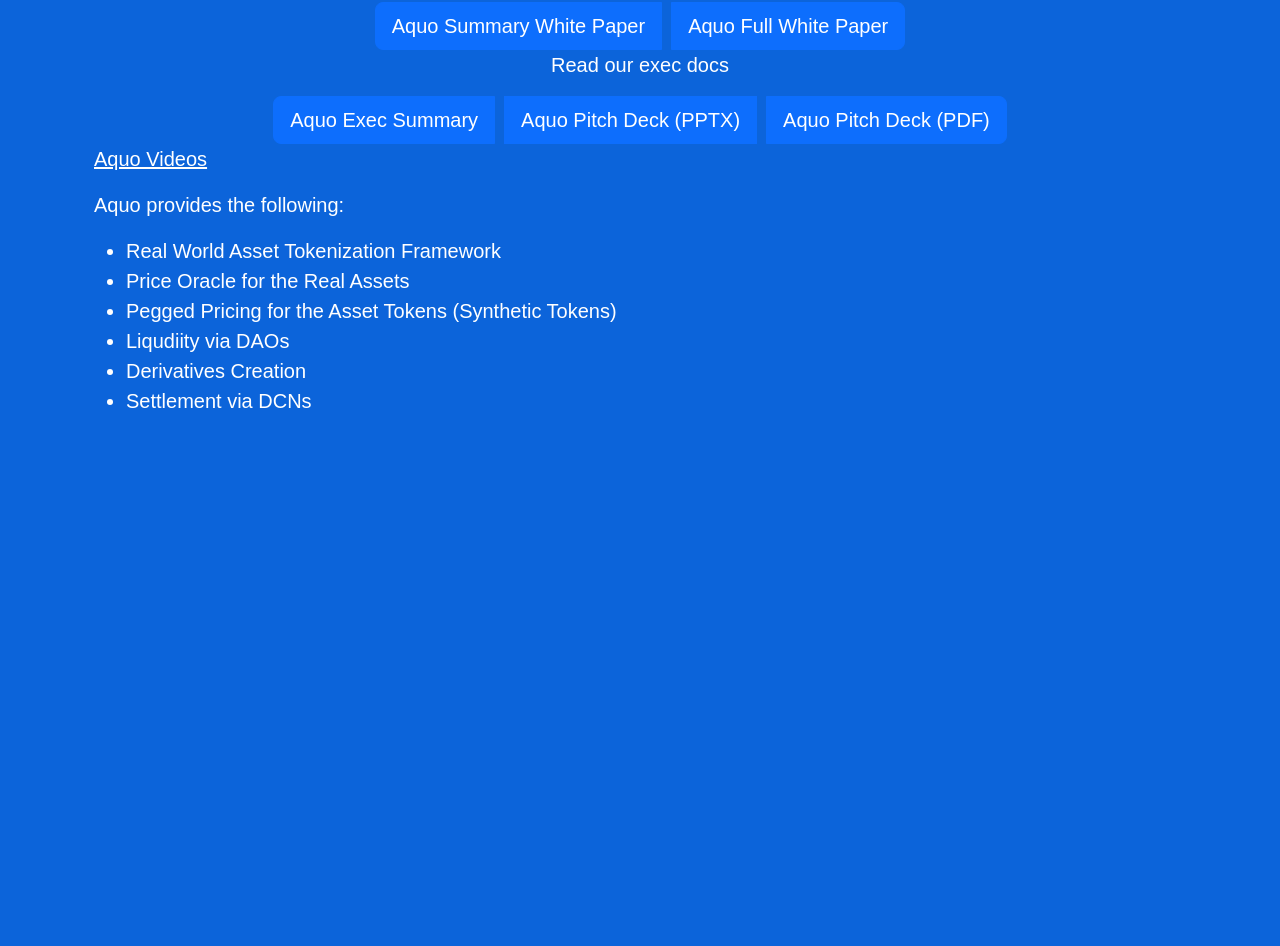
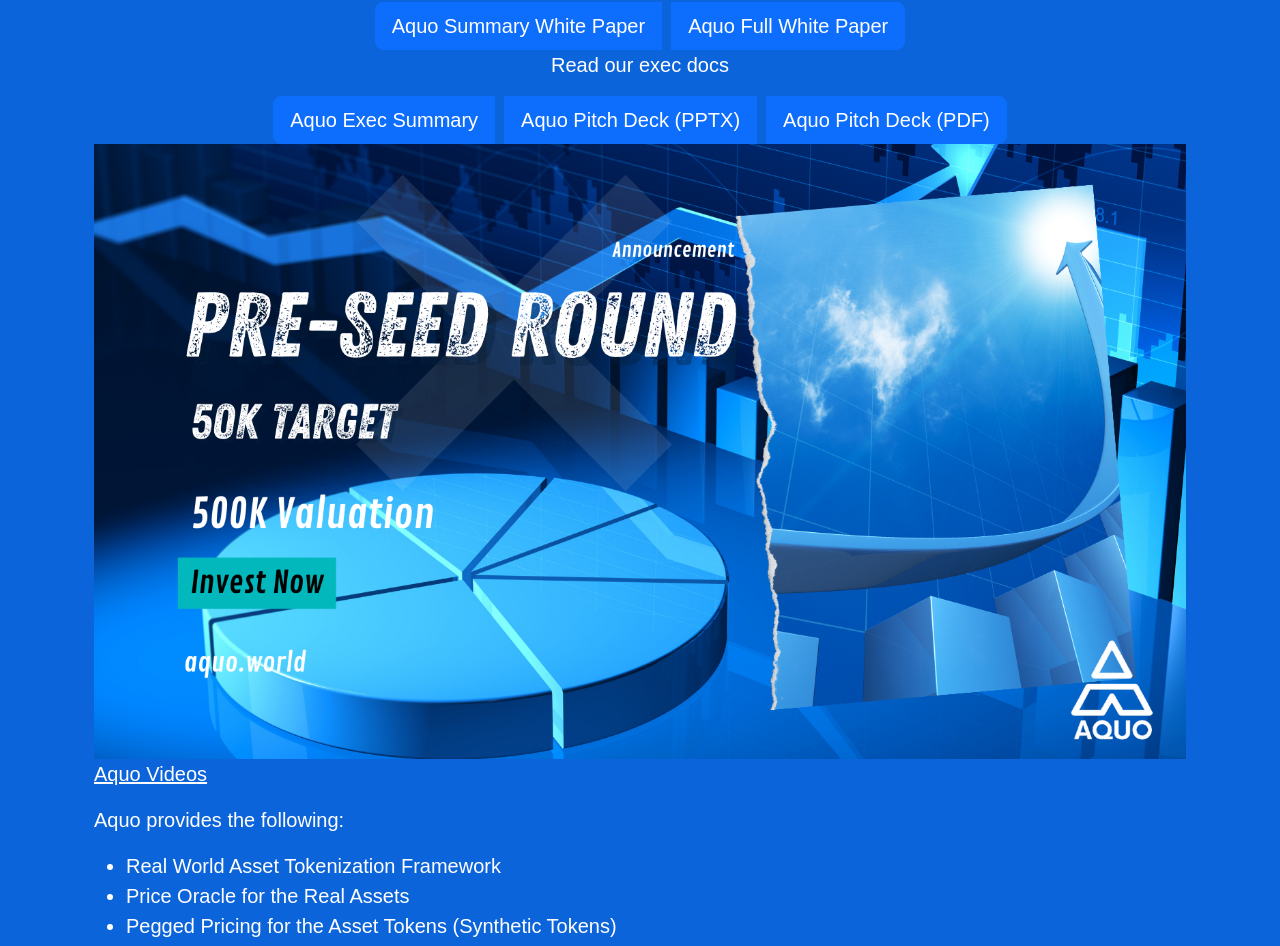
Before and after one commit to cryptotrader2023/aquo, a React (Create React App) app: page / in a window 1280 px wide. Shown: the part 890-1836 px from the top of the page. Before the commit the page ends 1322 px from the top, so only its background shows below. Built offline with nearby package versions, Linux system fonts and the light colour scheme.

Commit message:
pre-seed

```diff
--- a/src/components/Home.jsx
+++ b/src/components/Home.jsx
@@ -53,6 +53,9 @@
               <a href="aquopitchdeck.pdf" className="btn btn-primary btn-lg ml-2">Aquo Pitch Deck (PDF)</a>
             </div>
           </div>
+	    <div className="text-center">
+        <img src="/pre-seed.png" alt="Preseed Image" className="img-fluid" />
+      </div>
           <p className="lead">
 	          <Link to="/business-models" className="text-white">Aquo Videos</Link>
 </p>
```
Also changed, not shown: public/pre-seed.png (added).
